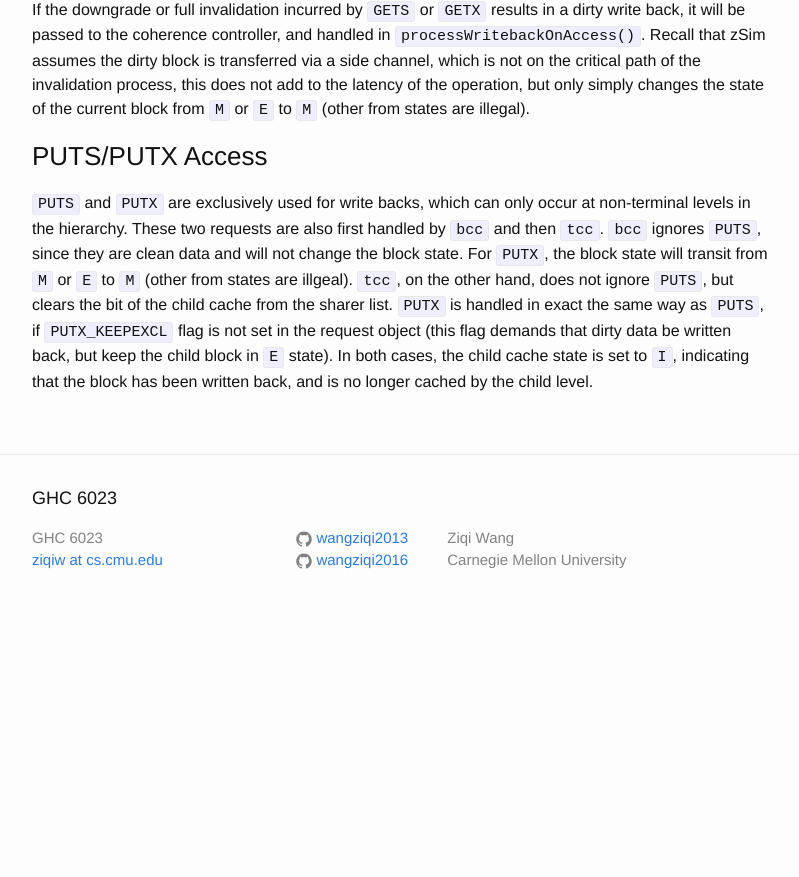
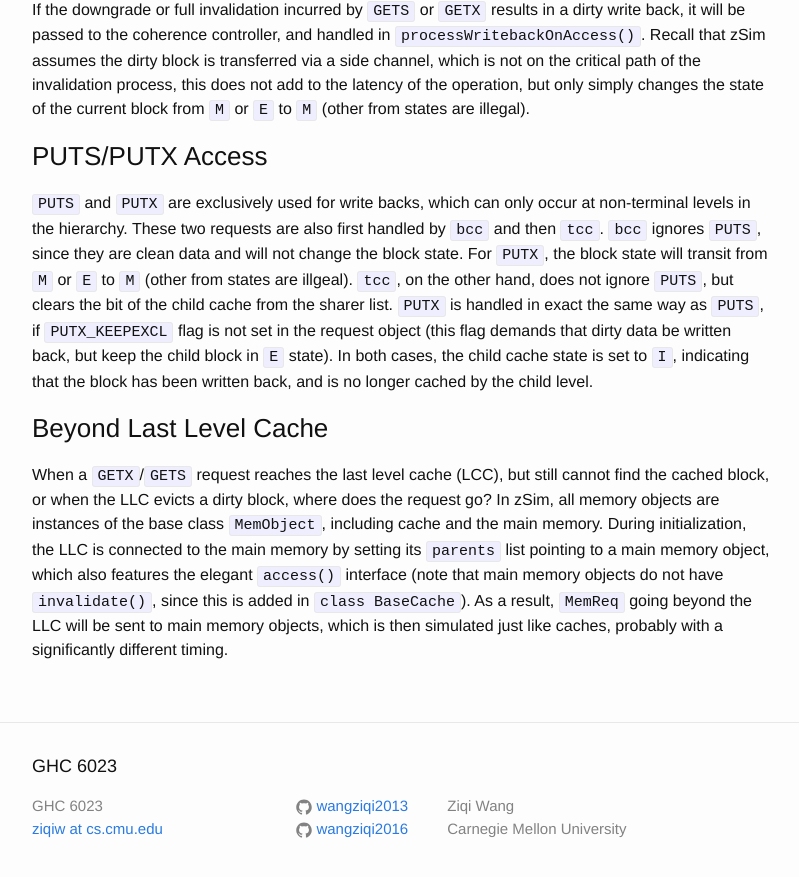
Before and after one commit to wangziqi2013/wangziqi2013.github.io, a Jekyll site: the page built from _posts/2019-12-24-understand-zsim-cc-sim.markdown, in a window 1280 px wide and 900 px high, scrolled down 12063 px. Shown: the top 877 px of the window, without its empty margins (238-1037 px from the left). Built offline with Jekyll 4.4.1, drawn with Linux system fonts in a browser that asks for light colours; before the commit the page ends 12695 px from its top, so only the background shows below that.

Commit message:
Adding beyond llc

```diff
--- a/_posts/2019-12-24-understand-zsim-cc-sim.markdown
+++ b/_posts/2019-12-24-understand-zsim-cc-sim.markdown
@@ -459,3 +459,13 @@ are illgeal). `tcc`, on the other hand, does not ignore `PUTS`, but clears the b
 `PUTX` is handled in exact the same way as `PUTS`, if `PUTX_KEEPEXCL` flag is not set in the request object (this flag
 demands that dirty data be written back, but keep the child block in `E` state). In both cases, the child cache state
 is set to `I`, indicating that the block has been written back, and is no longer cached by the child level.
+
+### Beyond Last Level Cache
+
+When a `GETX`/`GETS` request reaches the last level cache (LCC), but still cannot find the cached block, or when the
+LLC evicts a dirty block, where does the request go? In zSim, all memory objects are instances of the base class
+`MemObject`, including cache and the main memory. During initialization, the LLC is connected to the main memory
+by setting its `parents` list pointing to a main memory object, which also features the elegant `access()` interface
+(note that main memory objects do not have `invalidate()`, since this is added in `class BaseCache`). As a result,
+`MemReq` going beyond the LLC will be sent to main memory objects, which is then simulated just like caches, probably
+with a significantly different timing.
```
